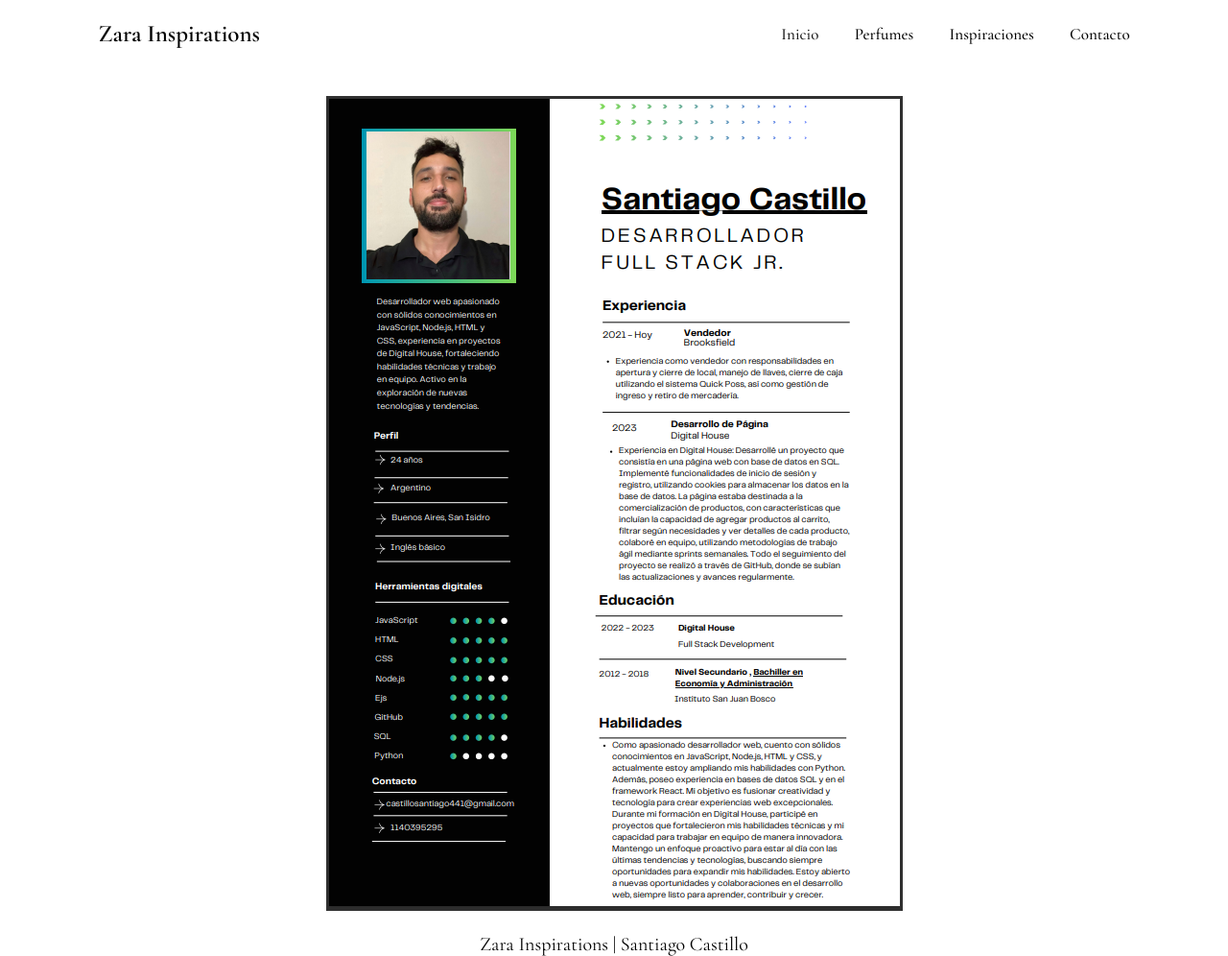
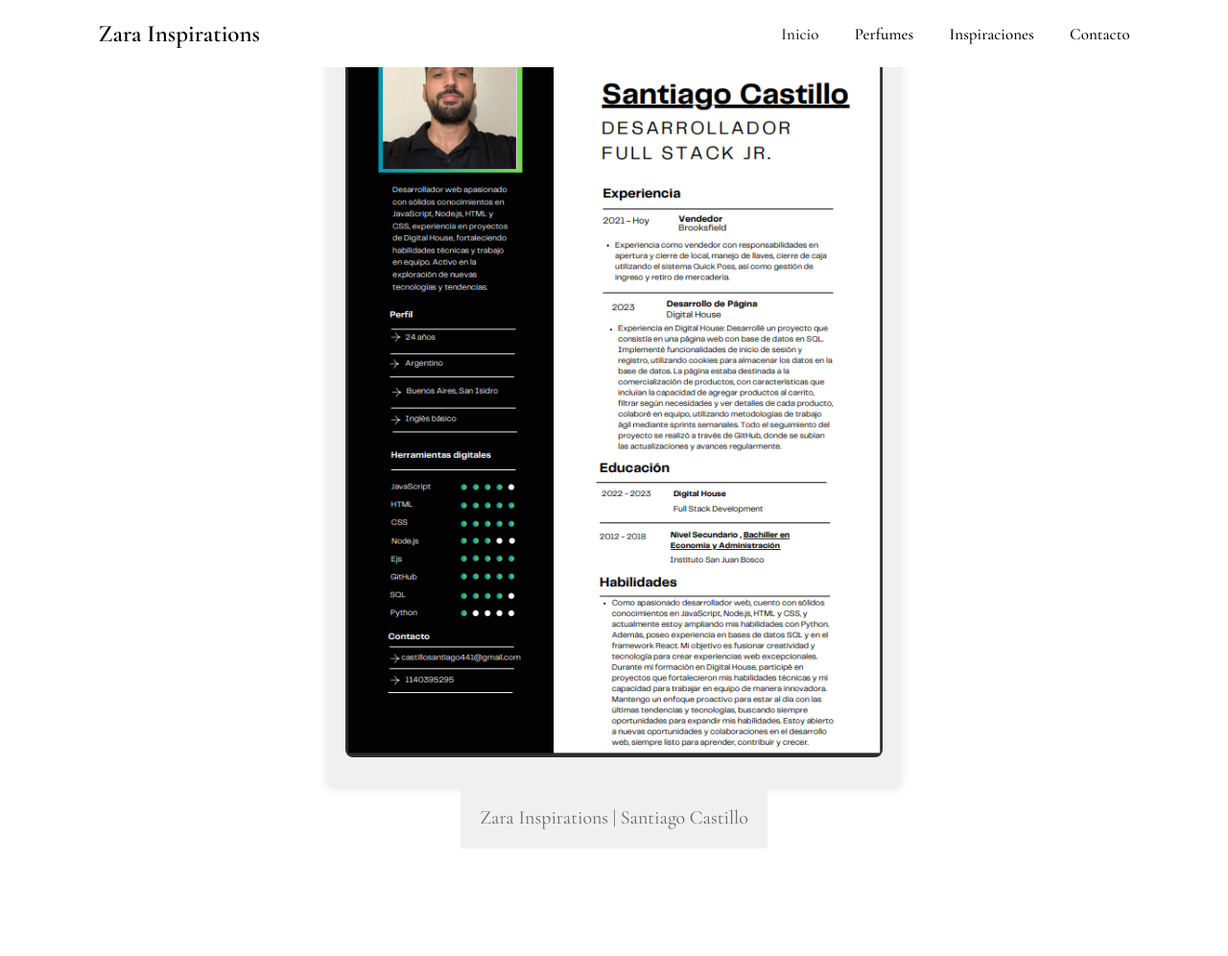
Before and after one commit to santiagocastillo01/zara_inspirations, a Django app: page /contacto in a window 1280 px wide. Shown: the whole page at 96% size. After the commit the page ends 884 px from the top, so only its background shows below. Run offline with Django 5.2, Linux system fonts and the light colour scheme.

Commit message:
contacto

```diff
--- a/zar/static/contacto.css
+++ b/zar/static/contacto.css
@@ -25,3 +25,61 @@ body {
     flex-direction: column;
     align-items: center;
 }
+
+.contacto {
+    display: flex;
+    justify-content: center;
+    align-items: center;
+    height: 100vh;
+    padding: 0 10%;
+}
+
+.contacto-container {
+    max-width: 600px;
+    text-align: center;
+}
+
+.cv-item {
+    background-color: #f0f0f0;
+    padding: 20px;
+    border-radius: 8px;
+    box-shadow: 0 0 10px rgba(0, 0, 0, 0.1);
+}
+
+.cv-item img {
+    max-width: 100%;
+    border-radius: 8px;
+    margin-bottom: 10px;
+}
+
+.cv-item h2 {
+    font-size: 1.5rem;
+    color: #333;
+}
+
+/* Estilos generales */
+
+.footer {
+    text-align: center;
+    padding: 20px;
+    background-color: #f0f0f0;
+    margin-top: 20px;
+    position: relative;
+}
+
+.footer-text {
+    color: #666;
+}
+
+.footer-iconTop {
+    position: absolute;
+    bottom: 10px;
+    right: 20px;
+}
+
+/* Media Query para dispositivos pequeños */
+@media (max-width: 768px) {
+    .contacto {
+        padding: 0 5%;
+    }
+}
```
